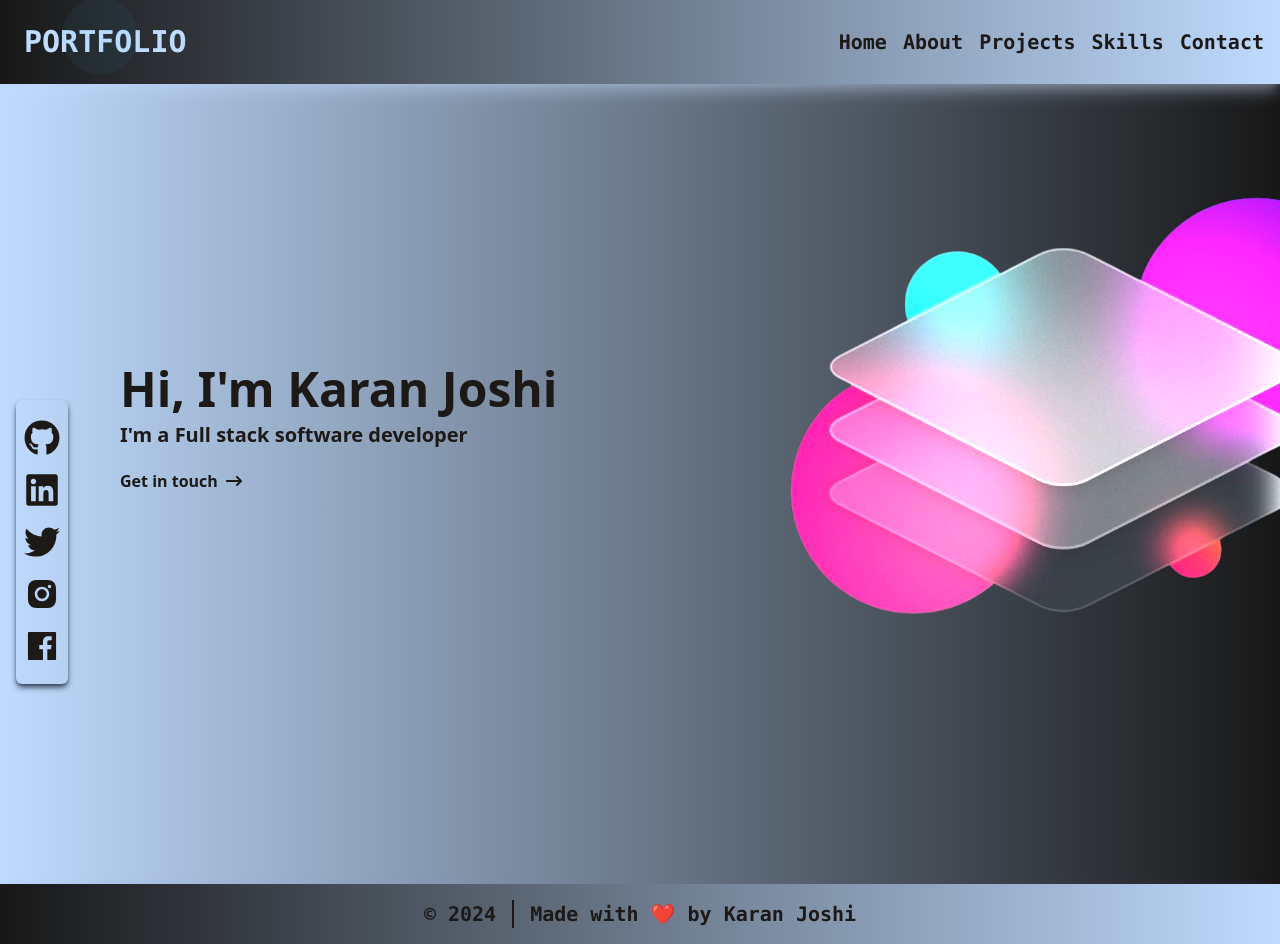
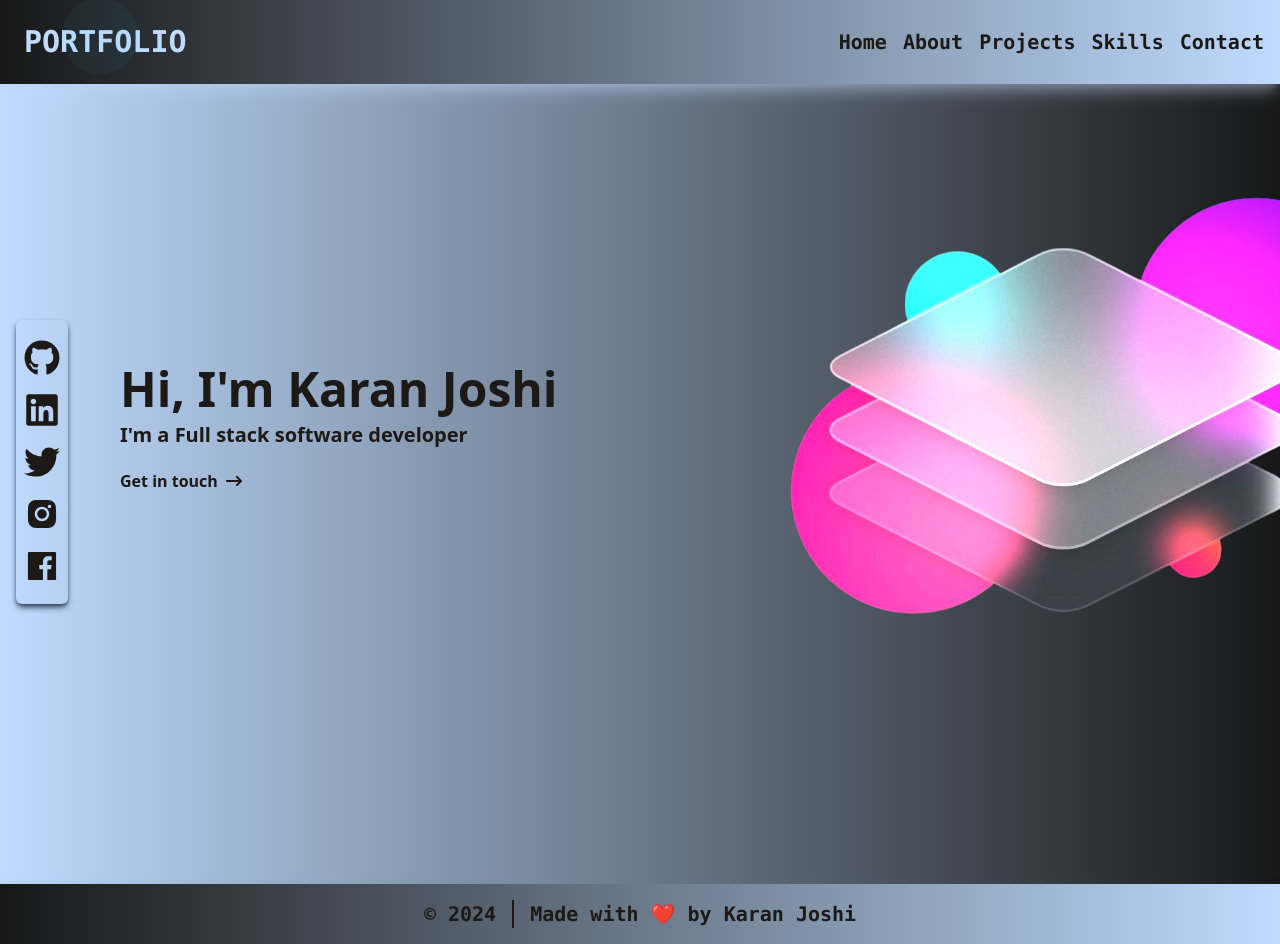
Before and after one commit to Karanjos/portfolio-website, a React (Vite) app: page / in a window 1280 px wide. Built offline with nearby package versions, Linux system fonts and the light colour scheme.

Commit message:
chore: Update SocialMediaLinks component styling

```diff
--- a/src/components/SocialMediaLinks.jsx
+++ b/src/components/SocialMediaLinks.jsx
@@ -4,7 +4,7 @@ import { AiFillInstagram, AiFillFacebook } from "react-icons/ai";
 
 const SocialMediaLinks = () => {
   return (
-    <div className="absolute top-1/2 text-4xl mx-4">
+    <div className="absolute top-1/2 text-4xl mx-4 -mt-20">
       <ul className="flex flex-col gap-4 shadow-md shadow-slate-700 px-2 py-5 rounded-md text-stone-900">
         <Link to="https://github.com/Karanjos" target="_blank">
           <li>
```
